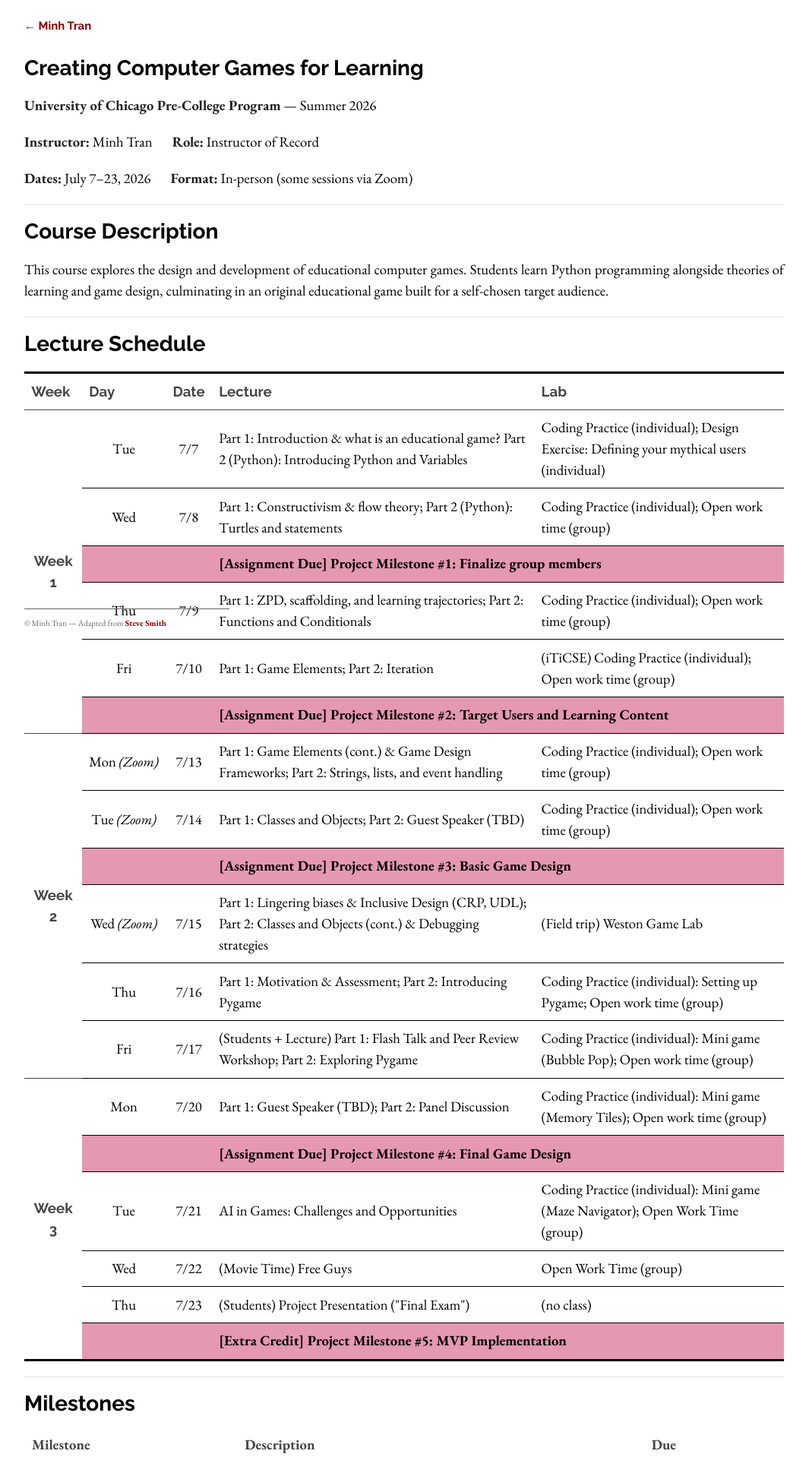
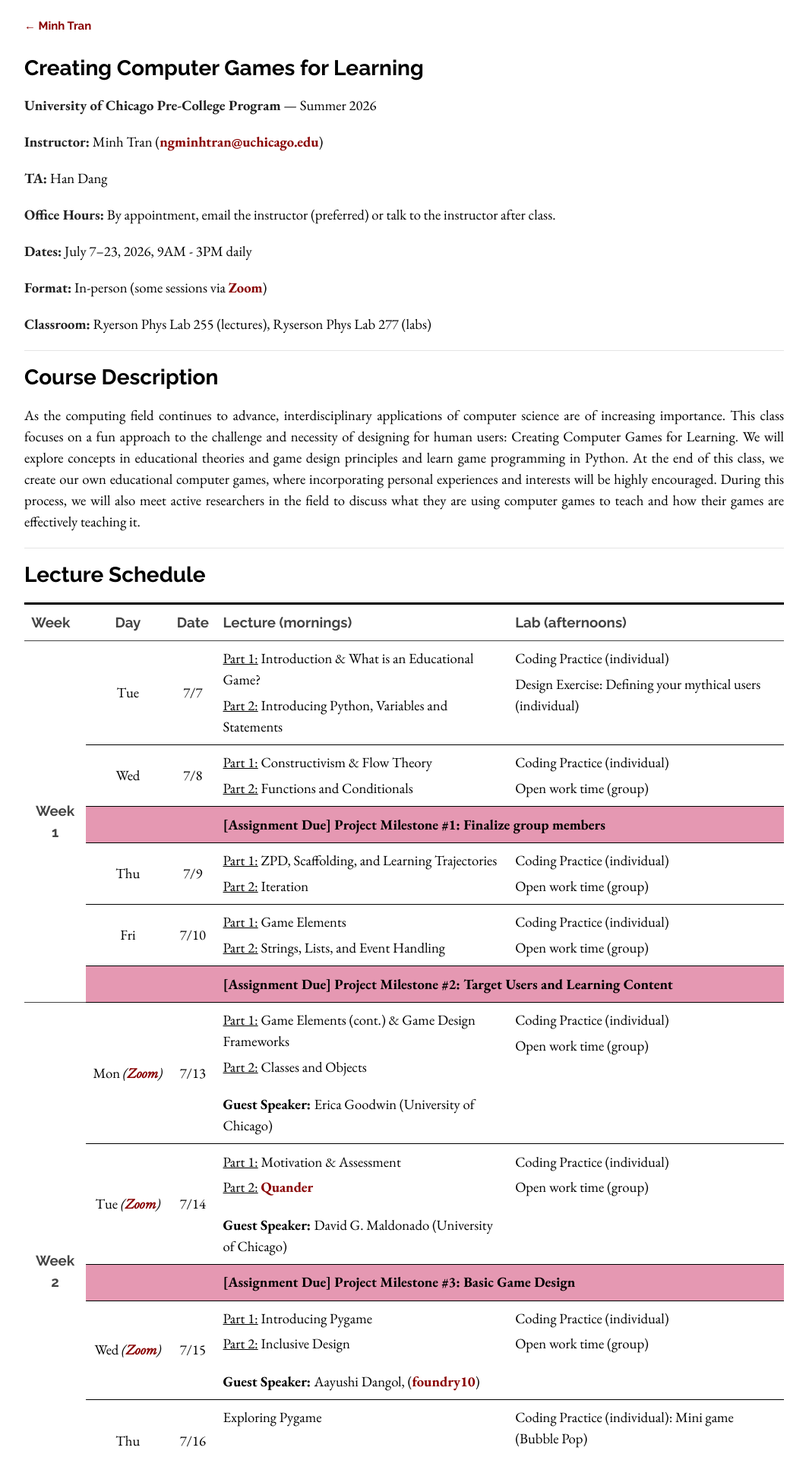
Before and after one commit to ngminhtran/ngminhtran.github.io, a Jekyll site: the page built from teaching/cgl/index.md, in a window 1280 px wide. Shown: the top 1918 px of the page at 76% size, without its empty margins (108-1173 px from the left). Built offline with Jekyll 4.4.1, drawn with Linux system fonts in a browser that asks for light colours; some of the changed text lies outside the part shown.

Commit message:
Update schedule

```diff
--- a/_data/cgl_schedule.yml
+++ b/_data/cgl_schedule.yml
@@ -2,21 +2,21 @@
   days:
     - day: "Tue"
       date: "7/7"
-      lecture: "Part 1: Introduction & what is an educational game? Part 2 (Python): Introducing Python and Variables"
+      lecture: "Part 1: Introduction & What is an Educational Game?; Part 2:  Introducing Python, Variables and Statements"
       lab: "Coding Practice (individual); Design Exercise: Defining your mythical users (individual)"
     - day: "Wed"
       date: "7/8"
-      lecture: "Part 1: Constructivism & flow theory; Part 2 (Python): Turtles and statements"
+      lecture: "Part 1: Constructivism & Flow Theory; Part 2: Functions and Conditionals"
       lab: "Coding Practice (individual); Open work time (group)"
       assignment: "Project Milestone #1: Finalize group members"
     - day: "Thu"
       date: "7/9"
-      lecture: "Part 1: ZPD, scaffolding, and learning trajectories; Part 2: Functions and Conditionals"
+      lecture: "Part 1: ZPD, Scaffolding, and Learning Trajectories; Part 2: Iteration"
       lab: "Coding Practice (individual); Open work time (group)"
     - day: "Fri"
       date: "7/10"
-      lecture: "Part 1: Game Elements; Part 2: Iteration"
-      lab: "(iTiCSE) Coding Practice (individual); Open work time (group)"
+      lecture: "Part 1: Game Elements; Part 2: Strings, Lists, and Event Handling"
+      lab: "Coding Practice (individual); Open work time (group)"
       assignment: "Project Milestone #2: Target Users and Learning Content"
 
 - week: "Week 2"
@@ -24,45 +24,48 @@
     - day: "Mon"
       date: "7/13"
       zoom: true
-      lecture: "Part 1: Game Elements (cont.) & Game Design Frameworks; Part 2: Strings, lists, and event handling"
+      lecture: "Part 1: Game Elements (cont.) & Game Design Frameworks; Part 2: Classes and Objects"
+      guest-speaker: "Erica Goodwin (University of Chicago)"
       lab: "Coding Practice (individual); Open work time (group)"
     - day: "Tue"
       date: "7/14"
       zoom: true
-      lecture: "Part 1: Classes and Objects; Part 2: Guest Speaker (TBD)"
+      lecture: "Part 1: Motivation & Assessment; Part 2: [Quander](https://www.canonlab.org/quander)"
+      guest-speaker: "David G. Maldonado (University of Chicago)"
       lab: "Coding Practice (individual); Open work time (group)"
       assignment: "Project Milestone #3: Basic Game Design"
     - day: "Wed"
       date: "7/15"
       zoom: true
-      lecture: "Part 1: Lingering biases & Inclusive Design (CRP, UDL); Part 2: Classes and Objects (cont.) & Debugging strategies"
-      lab: "(Field trip) Weston Game Lab"
+      lecture: "Part 1: Introducing Pygame; Part 2: Inclusive Design"
+      guest-speaker: "Aayushi Dangol, ([foundry10](https://www.foundry10.org/))"
+      lab: "Coding Practice (individual); Open work time (group)"
     - day: "Thu"
       date: "7/16"
-      lecture: "Part 1: Motivation & Assessment; Part 2: Introducing Pygame"
-      lab: "Coding Practice (individual): Setting up Pygame; Open work time (group)"
+      lecture: "Exploring Pygame"
+      lab: "Coding Practice (individual): Mini game (Bubble Pop); Open work time (group)"
     - day: "Fri"
       date: "7/17"
-      lecture: "(Students + Lecture) Part 1: Flash Talk and Peer Review Workshop; Part 2: Exploring Pygame"
-      lab: "Coding Practice (individual): Mini game (Bubble Pop); Open work time (group)"
+      lecture: "(Students) --- Flash Talk and Peer Review Workshop"
+      lab: "Field Trip: [UChicago Weston Game Lab](https://www.logancenter.uchicago.edu/mediaartsdesign/wgl)"
 
 - week: "Week 3"
   days:
     - day: "Mon"
       date: "7/20"
-      lecture: "Part 1: Guest Speaker (TBD); Part 2: Panel Discussion"
+      lecture: "AI in Design and Education"
       lab: "Coding Practice (individual): Mini game (Memory Tiles); Open work time (group)"
-      assignment: "Project Milestone #4: Final Game Design"
+      assignment: "Project Milestone #4: Final Game Design & MVP Implementation \"Contract\""
     - day: "Tue"
       date: "7/21"
-      lecture: "AI in Games: Challenges and Opportunities"
-      lab: "Coding Practice (individual): Mini game (Maze Navigator); Open Work Time (group)"
+      lecture: "AI in Games"
+      lab: "Coding Practice (individual): Mini game (Maze Navigator); Open work time (group)"
     - day: "Wed"
       date: "7/22"
-      lecture: "(Movie Time) Free Guys"
-      lab: "Open Work Time (group)"
+      lecture: "(Students) --- Project Presentation (\"Final Exam\")"
+      lab: "Open work time (group)"
     - day: "Thu"
       date: "7/23"
-      lecture: "(Students) Project Presentation (\"Final Exam\")"
-      lab: "(no class)"
+      lecture: "(Movie) --- Free Guys"
+      lab: "Open work time (group)"
       extra_credit: "Project Milestone #5: MVP Implementation"
--- a/_includes/cgl_schedule.html
+++ b/_includes/cgl_schedule.html
@@ -2,10 +2,10 @@
   <thead>
     <tr>
       <th scope="col">Week</th>
-      <th scope="col">Day</th>
+      <th scope="col" class="day-cell">Day</th>
       <th scope="col">Date</th>
-      <th scope="col">Lecture</th>
-      <th scope="col">Lab</th>
+      <th scope="col">Lecture (mornings)</th>
+      <th scope="col">Lab (afternoons)</th>
     </tr>
   </thead>
   <tbody>
@@ -22,10 +22,47 @@
           {% if forloop.first %}
           <th scope="row" rowspan="{{ week_rowspan }}" class="week-cell">{{ week.week }}</th>
           {% endif %}
-          <td class="day-cell">{{ day.day }}{% if day.zoom %} <em>(Zoom)</em>{% endif %}</td>
+          <td class="day-cell">{{ day.day }}{% if day.zoom %} <em>(<a href="TBD">Zoom</a>)</em>{% endif %}</td>
           <td class="date-cell">{{ day.date }}</td>
-          <td class="lecture-cell">{{ day.lecture }}</td>
-          <td class="lab-cell">{{ day.lab }}</td>
+          <td class="lecture-cell">
+            {% assign normalized_lecture = day.lecture | replace: "; ", "|||" %}
+            {% assign lecture_parts = normalized_lecture | split: "|||" %}
+            {% if lecture_parts.size > 1 %}
+              {% for part in lecture_parts %}
+                {% assign part_segments = part | split: ": " %}
+                {% assign part_label = part_segments | first %}
+                {% if part_label contains "Part" %}
+                  {% assign part_content = part_segments | slice: 1, 99 | join: ": " %}
+                  <div><u>{{ part_label }}:</u> {{ part_content | markdownify | remove: '<p>' | remove: '</p>' | strip }}</div>
+                {% else %}
+                  <div>{{ part | markdownify | remove: '<p>' | remove: '</p>' | strip }}</div>
+                {% endif %}
+              {% endfor %}
+            {% if day.guest-speaker %}
+              <div style="height:10px; width:100%; clear:both;"></div>
+              <div><span style="font-weight:bold;">Guest Speaker: </span>{{ day.guest-speaker | markdownify | remove: '<p>' | remove: '</p>' | strip }}</div>
+            {% endif %}
+            {% else %}
+              {% assign single_segments = lecture_parts | first | split: ": " %}
+              {% assign single_label = single_segments | first %}
+              {% if single_label contains "Part" %}
+                {% assign single_content = single_segments | slice: 1, 99 | join: ": " %}
+                <div><u>{{ single_label }}:</u> {{ single_content | markdownify | remove: '<p>' | remove: '</p>' | strip }}</div>
+              {% else %}
+                {{ day.lecture | markdownify | remove: '<p>' | remove: '</p>' | strip }}
+              {% endif %}
+            {% endif %}
+          </td>
+          <td class="lab-cell">
+            {% assign lab_parts = day.lab | split: "; " %}
+            {% if lab_parts.size > 1 %}
+              {% for part in lab_parts %}
+                <div>{{ part | markdownify | remove: '<p>' | remove: '</p>' | strip }}</div>
+              {% endfor %}
+            {% else %}
+              {{ day.lab | markdownify | remove: '<p>' | remove: '</p>' | strip }}
+            {% endif %}
+          </td>
         </tr>
         {% if day.assignment %}
         <tr class="assignment">
--- a/_sass/course.scss
+++ b/_sass/course.scss
@@ -47,6 +47,9 @@
 }
 
 .course-footer {
+  position: static;
+  width: auto;
+  float: none;
   border-top: thin solid;
   padding-top: 0.5em;
   font-size: 0.75em;
@@ -87,6 +90,15 @@
     white-space: nowrap;
   }
 
+  .lecture-cell, .lab-cell {
+    vertical-align: top;
+
+    div + div {
+      margin-top: 0.3em;
+    }
+  }
+
+
   tr.assignment td {
     background-color: rgba(204, 51, 102, 0.5);
   }
--- a/teaching/cgl/index.md
+++ b/teaching/cgl/index.md
@@ -8,15 +8,23 @@
 
 **University of Chicago Pre-College Program** &mdash; Summer 2026
 
-**Instructor:** Minh Tran &emsp; **Role:** Instructor of Record
+**Instructor:** Minh Tran ([ngminhtran@uchicago.edu](mailto:ngminhtran@uchicago.edu))
 
-**Dates:** July 7&ndash;23, 2026 &emsp; **Format:** In-person (some sessions via Zoom)
+**TA:** Han Dang
+
+**Office Hours:** By appointment, email the instructor (preferred) or talk to the instructor after class.
+
+**Dates:** July 7&ndash;23, 2026, 9AM - 3PM daily
+
+**Format:** In-person (some sessions via [Zoom](TBD))
+
+**Classroom:** Ryerson Phys Lab 255 (lectures), Ryserson Phys Lab 277 (labs)
 
 ---
 
 ## Course Description
 
-This course explores the design and development of educational computer games. Students learn Python programming alongside theories of learning and game design, culminating in an original educational game built for a self-chosen target audience.
+As the computing field continues to advance, interdisciplinary applications of computer science are of increasing importance. This class focuses on a fun approach to the challenge and necessity of designing for human users: Creating Computer Games for Learning. We will explore concepts in educational theories and game design principles and learn game programming in Python. At the end of this class, we create our own educational computer games, where incorporating personal experiences and interests will be highly encouraged. During this process, we will also meet active researchers in the field to discuss what they are using computer games to teach and how their games are effectively teaching it.
 
 ---
 
```
Also changed, not shown: 5 other files.
